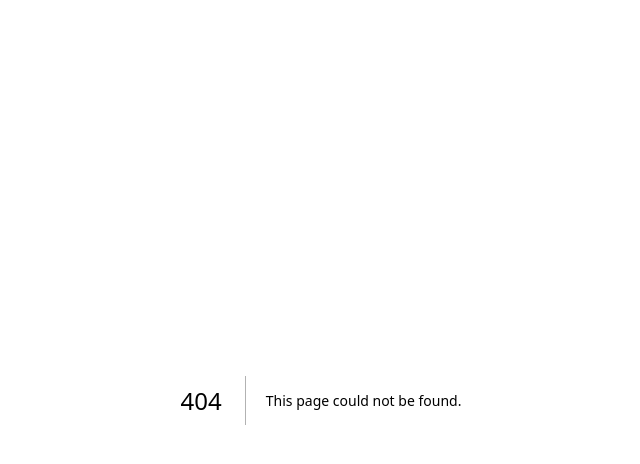
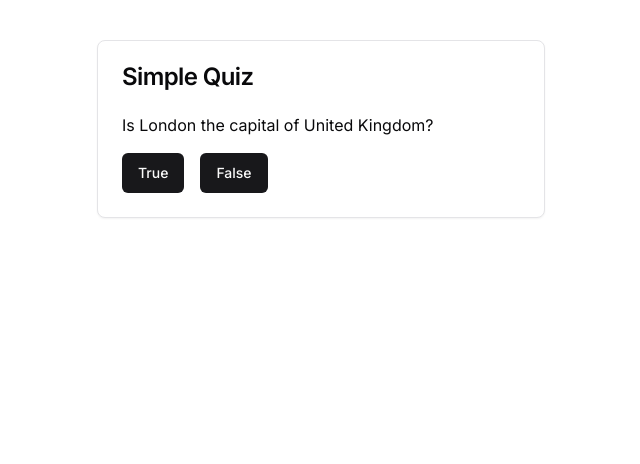
Before and after one commit to Davronov-Alimardon/training, a Next.js app: page /simple-quiz in a window 1280 px wide. Before the commit this address had no page. Shown: the top 464 px of the page, without its empty margins (319-959 px from the left). Built offline with nearby package versions, Linux system fonts and the light colour scheme.

Commit message:
task#3 - simple quiz - completed

```diff
--- /dev/null
+++ b/src/app/simple-quiz/page.tsx
@@ -0,0 +1,35 @@
+"use client";
+
+import { Button } from "@/components/ui/button";
+import { Card, CardContent, CardHeader, CardTitle } from "@/components/ui/card";
+import { useState } from "react";
+
+export default function SimpleQuiz() {
+  const [answered, setAnswered] = useState(false);
+  const [correct, setCorrect] = useState(false);
+
+  const handleAnswer = (isCorrect: boolean) => {
+    setAnswered(true);
+    setCorrect(isCorrect);
+  };
+
+  return (
+    <Card className="max-w-md mx-auto mt-10">
+      <CardHeader>
+        <CardTitle>Simple Quiz</CardTitle>
+      </CardHeader>
+      <CardContent>
+        <p className="mb-4">Is London the capital of United Kingdom?</p>
+        <div className="space-x-4">
+          <Button onClick={() => handleAnswer(true)} disabled={answered}>
+            True
+          </Button>
+          <Button onClick={() => handleAnswer(false)} disabled={answered}>
+            False
+          </Button>
+        </div>
+        {answered && <p className="mt-4">{correct ? "Correct answer!" : "Wrong answer."}</p>}
+      </CardContent>
+    </Card>
+  );
+}
--- /dev/null
+++ b/src/components/ui/card.tsx
@@ -0,0 +1,79 @@
+import * as React from "react"
+
+import { cn } from "@/lib/utils"
+
+const Card = React.forwardRef<
+  HTMLDivElement,
+  React.HTMLAttributes<HTMLDivElement>
+>(({ className, ...props }, ref) => (
+  <div
+    ref={ref}
+    className={cn(
+      "rounded-lg border bg-card text-card-foreground shadow-sm",
+      className
+    )}
+    {...props}
+  />
+))
+Card.displayName = "Card"
+
+const CardHeader = React.forwardRef<
+  HTMLDivElement,
+  React.HTMLAttributes<HTMLDivElement>
+>(({ className, ...props }, ref) => (
+  <div
+    ref={ref}
+    className={cn("flex flex-col space-y-1.5 p-6", className)}
+    {...props}
+  />
+))
+CardHeader.displayName = "CardHeader"
+
+const CardTitle = React.forwardRef<
+  HTMLDivElement,
+  React.HTMLAttributes<HTMLDivElement>
+>(({ className, ...props }, ref) => (
+  <div
+    ref={ref}
+    className={cn(
+      "text-2xl font-semibold leading-none tracking-tight",
+      className
+    )}
+    {...props}
+  />
+))
+CardTitle.displayName = "CardTitle"
+
+const CardDescription = React.forwardRef<
+  HTMLDivElement,
+  React.HTMLAttributes<HTMLDivElement>
+>(({ className, ...props }, ref) => (
+  <div
+    ref={ref}
+    className={cn("text-sm text-muted-foreground", className)}
+    {...props}
+  />
+))
+CardDescription.displayName = "CardDescription"
+
+const CardContent = React.forwardRef<
+  HTMLDivElement,
+  React.HTMLAttributes<HTMLDivElement>
+>(({ className, ...props }, ref) => (
+  <div ref={ref} className={cn("p-6 pt-0", className)} {...props} />
+))
+CardContent.displayName = "CardContent"
+
+const CardFooter = React.forwardRef<
+  HTMLDivElement,
+  React.HTMLAttributes<HTMLDivElement>
+>(({ className, ...props }, ref) => (
+  <div
+    ref={ref}
+    className={cn("flex items-center p-6 pt-0", className)}
+    {...props}
+  />
+))
+CardFooter.displayName = "CardFooter"
+
+export { Card, CardHeader, CardFooter, CardTitle, CardDescription, CardContent }
```
